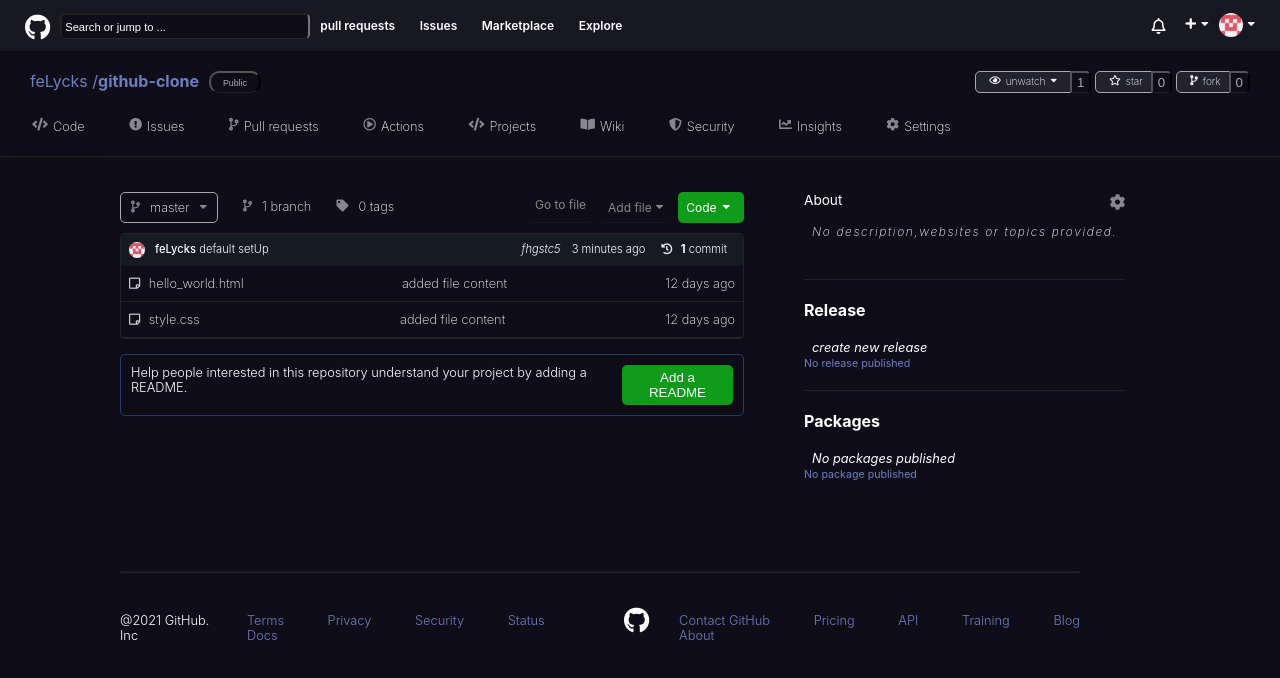
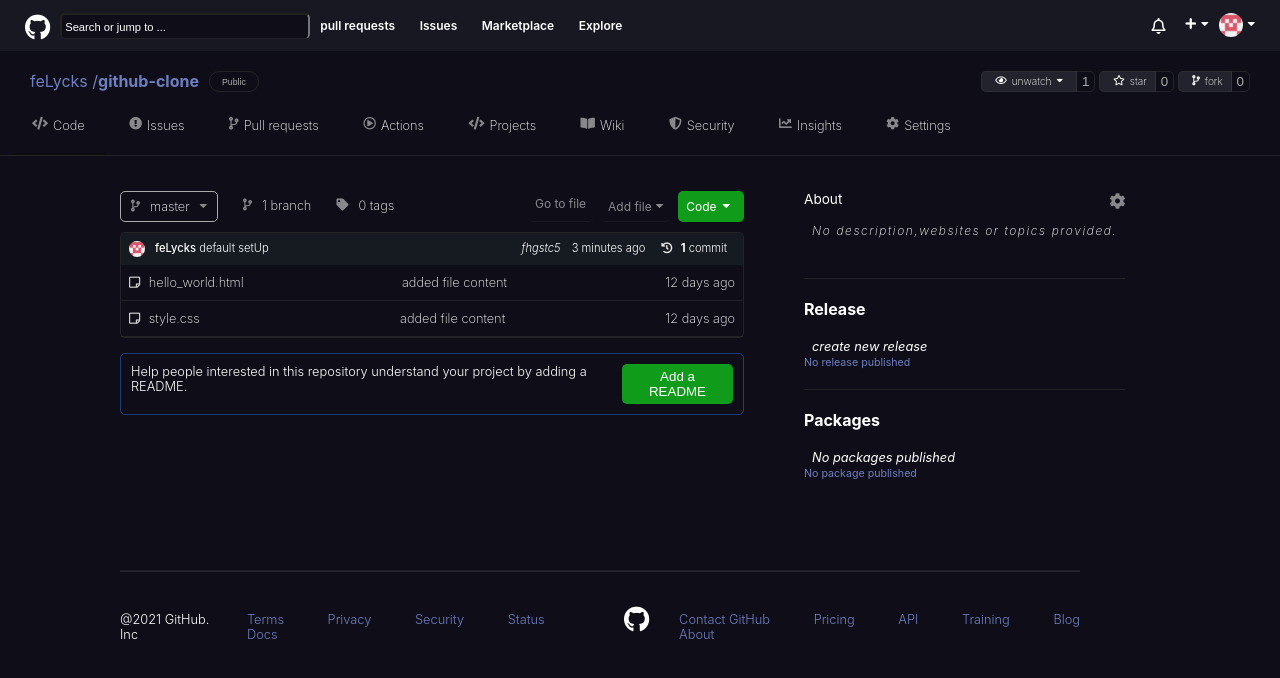
Before and after one commit to feLycks/github-clone, a plain HTML site: page index.html in a window 1280 px wide. Drawn offline with Linux system fonts and the light colour scheme.

Commit message:
done uild

```diff
--- a/style.css
+++ b/style.css
@@ -143,7 +143,7 @@
 #public {
     cursor: pointer;
     background-color: transparent;
-    border-bottom: 1px solid rgba(56, 56, 56, 0.5);
+    border: 1px solid rgba(56, 56, 56, 0.5);
     color: #aaa;
     padding: 3px 12px;
     margin-left: 10px;
@@ -165,7 +165,7 @@
 
 .un-one {
     display: inline-flex;
-    border: 1px solid #aaa;
+    border: 1px solid rgba(56, 56, 56, 0.5);
     border-bottom-left-radius: 5px;
     border-top-left-radius: 5px;
     padding: 3px 8px;
@@ -178,7 +178,8 @@
 }
 .num {
     background-color: transparent;
-    border-bottom: 1px solid rgba(56, 56, 56, 0.5);
+    /* border: 1px solid rgba(56, 56, 56, 0.5); */
+    border: 1px solid rgba(56, 56, 56, 0.5);
     padding: 2px 5px;
     color: #aaa;
     border-bottom-right-radius: 5px;
```
